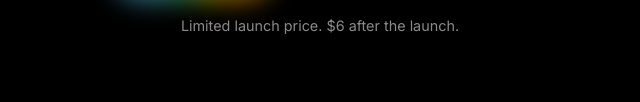
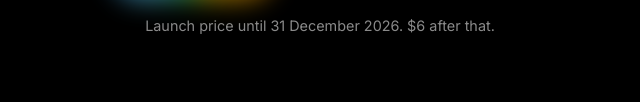
Before and after one commit to BABEL-ON-APP/babel-on-app.github.io, a plain HTML site: page index.html in a window 1280 px wide. Shown: the part 698-800 px from the top of the page, 320-960 px from the left. Drawn offline with nearby package versions, Linux system fonts and the light colour scheme; no server answers.

Commit message:
Launch price ends 31 December 2026
Co-Authored-By: Claude Fable 5.2 <noreply@anthropic.com>

```diff
--- a/index.html
+++ b/index.html
@@ -57,7 +57,7 @@
         <a class="btn btn--buy" href="#get"><span class="btn__in">Buy <span class="btn__price">$5</span></span></a>
         <a class="btn btn--ghost" data-repo href="https://github.com/BABEL-ON-APP/babel-on">Star on GitHub<span class="stars"><span class="stars__icon" aria-hidden="true">★</span><span class="stars__n" data-stars></span></span></a>
       </div>
-      <p class="hero__price">Limited launch price. $6 after the launch.</p>
+      <p class="hero__price">Launch price until 31 December 2026. $6 after that.</p>
     </div>
   </section>
 
@@ -205,7 +205,7 @@
         <div class="trio__item">
           <svg class="ico" viewBox="0 0 48 48" aria-hidden="true"><circle cx="24" cy="24" r="15"/><path d="M17 24.500l5 5 9.500-10.500"/></svg>
           <h3>One-time purchase.</h3>
-          <p>Pay one time. $5 is the limited launch price. The price is $6 after the launch. No monthly fee.</p>
+          <p>Pay one time. $5 is the launch price until 31 December 2026. The price is $6 after that. No monthly fee.</p>
         </div>
       </div>
     </div>
@@ -327,7 +327,7 @@
         </div>
 
         <div class="buy">
-          <p class="buy__price"><span class="buy__num">$5</span><s class="buy__was" aria-label="Regular price 6 dollars">$6</s><span class="buy__note"><strong>Limited launch price.</strong> The price is $6 after the launch.</span></p>
+          <p class="buy__price"><span class="buy__num">$5</span><s class="buy__was" aria-label="Regular price 6 dollars">$6</s><span class="buy__note"><strong>Launch price until 31 December 2026.</strong> The price is $6 after that.</span></p>
           <ul class="buy__list">
             <li>The signed app for your Mac</li>
             <li>No account and no subscription</li>
```
